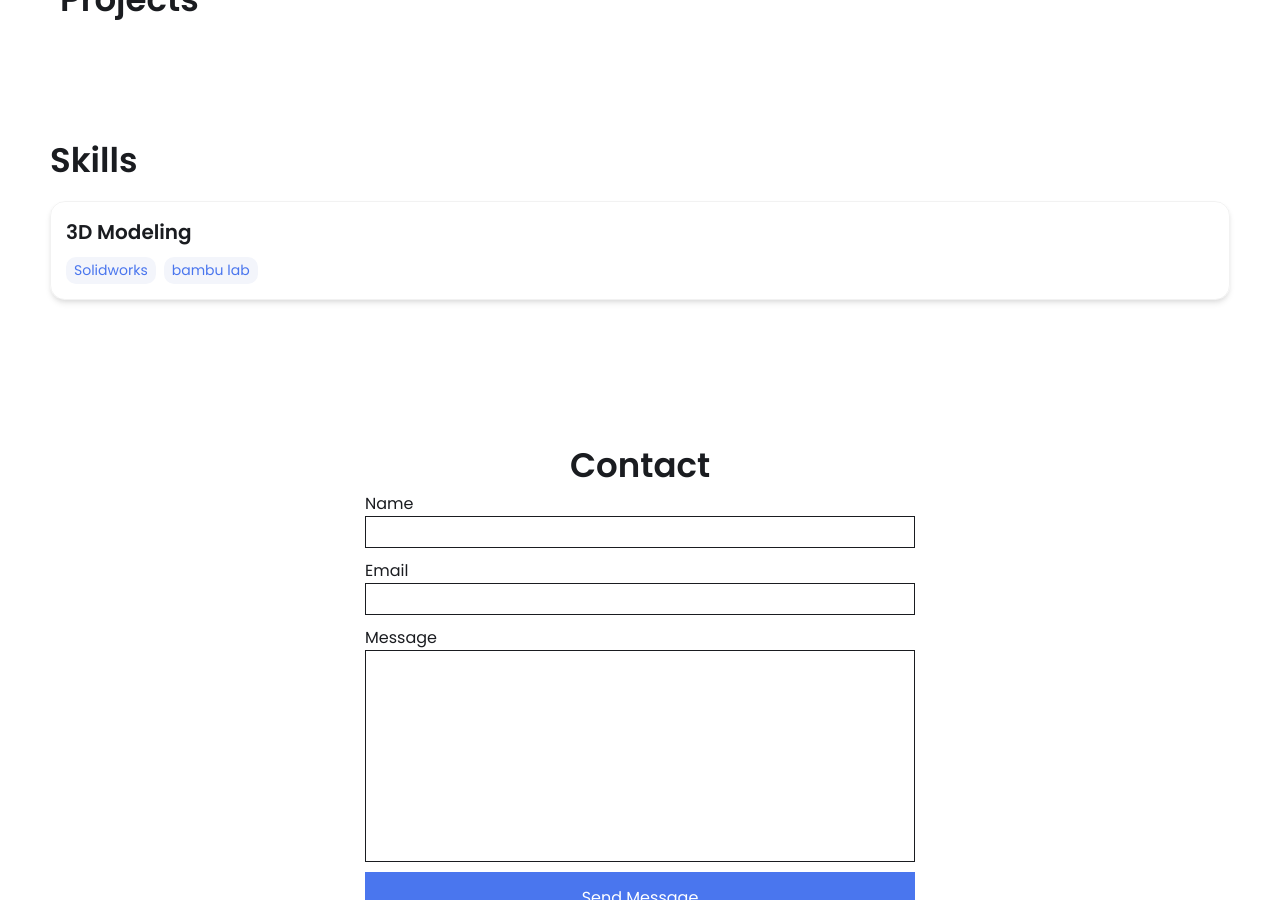
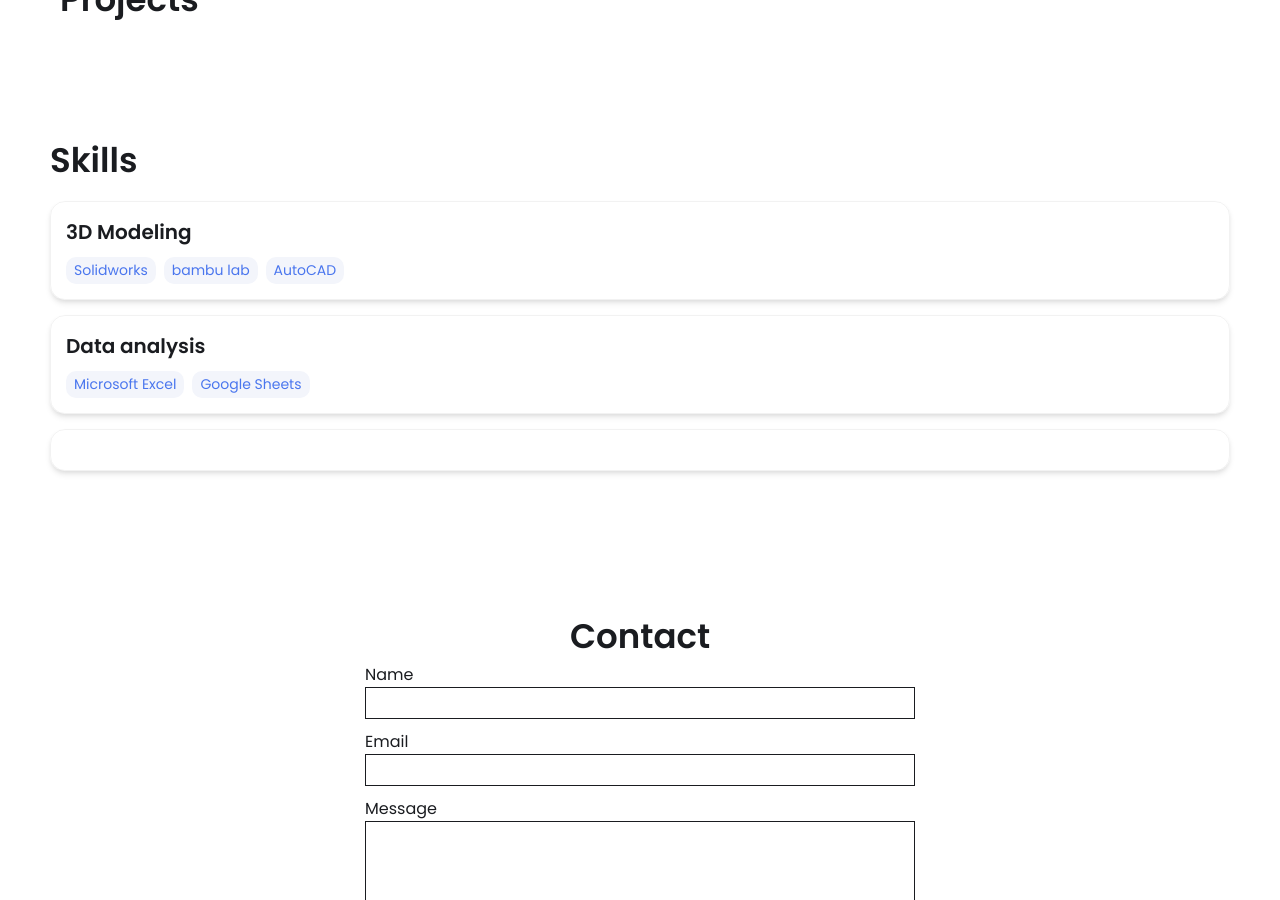
Before and after one commit to Reilly-P-12/Reilly-P-12.github.io, a Jekyll site: the page built from index.html, in a window 1280 px wide and 900 px high, scrolled down 1059 px. Built offline with Jekyll 4.4.1, drawn with Linux system fonts in a browser that asks for light colours.

Commit message:
Update _config.yml

```diff
--- a/_config.yml
+++ b/_config.yml
@@ -23,6 +23,15 @@ skills:
     tools:
     - Solidworks
     - bambu lab
+    - AutoCAD
+
+  - category: Data analysis
+    tools:
+    - Microsoft Excel
+    - Google Sheets
+
+  -
+
 
 # Contact Form
 
```
